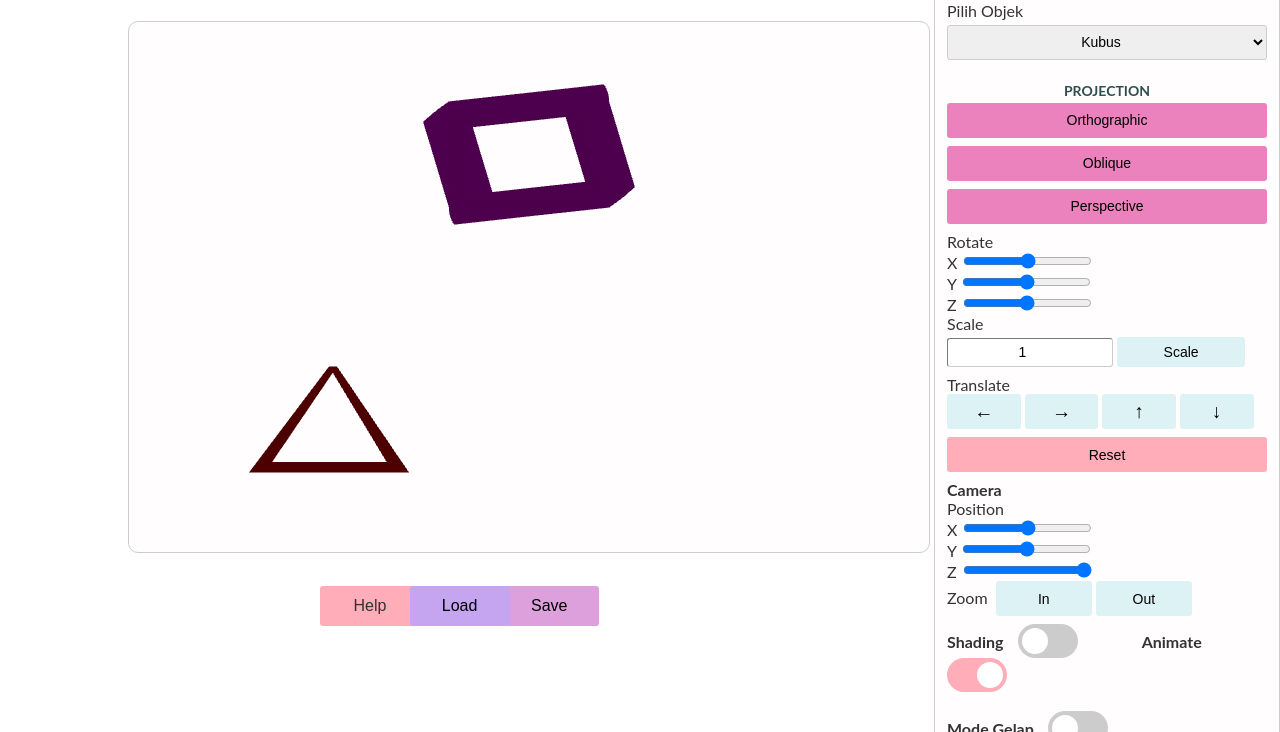
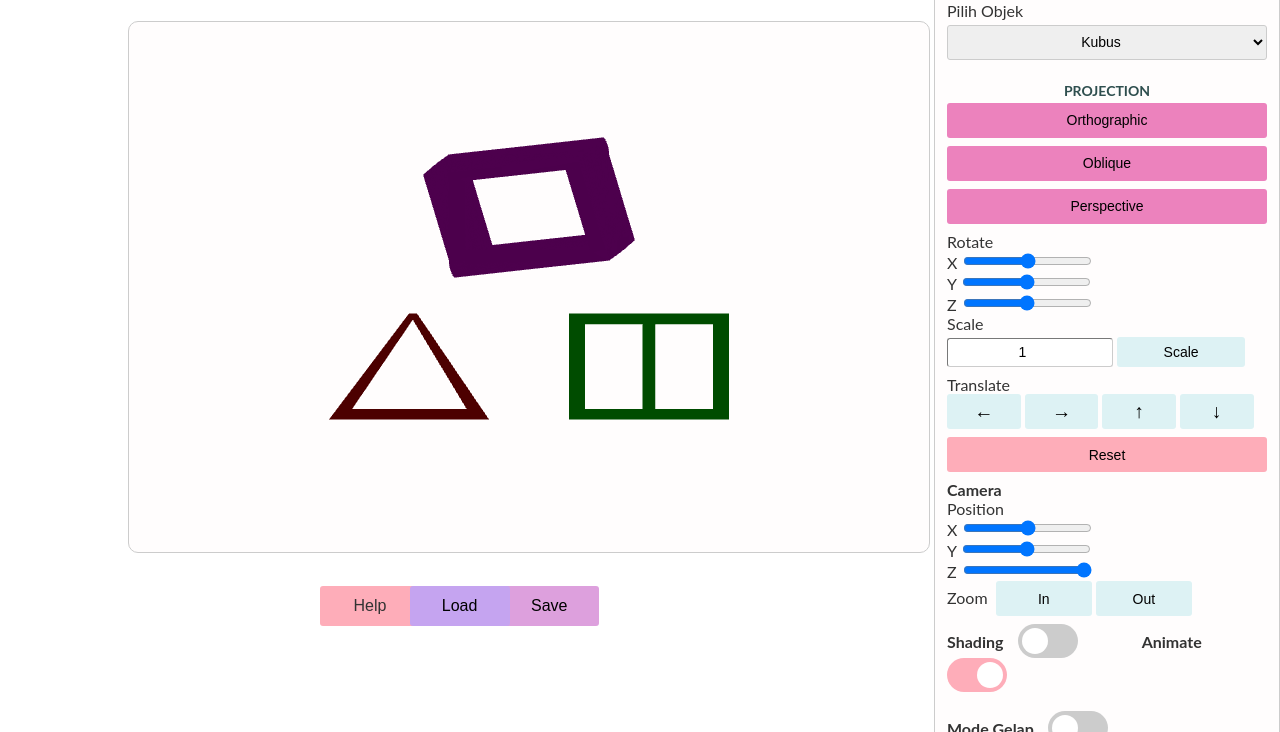
Before and after one commit to febryola/IF3260_Tugas2_K03_G17, a plain HTML site: page src/index.html in a window 1280 px wide. Shown: the part 68-800 px from the top of the page. Drawn offline with Linux system fonts and the light colour scheme.

Commit message:
Feat: Add prism

```diff
--- a/src/index.html
+++ b/src/index.html
@@ -21,8 +21,8 @@
         <label>Pilih Objek</label>
         <select id="objectlist" name="objectlist" onchange="resetValueObject()">
                 <option value="cube">Kubus</option>
-                <option value="limas">Limas</option>
-                <option value="bangun3">Bangun ke 3</option>
+                <option value="limas">Limas Segitiga</option>
+                <option value="prisma">Prisma Segitiga</option>
         </select>
         <h3>PROJECTION</h3>
         <button id="button-proj" onclick="toOrthographic()">Orthographic</button>
--- a/src/util/model.js
+++ b/src/util/model.js
@@ -10,7 +10,7 @@ var verticeKubus = [
     0.2, 0.2, 0.2, 0.2, 0.16, 0.2, 0.2,
 
     //bottom face
-    -0.2, -0.2, 0.2, -0.16, -0.2, 0.2, -0.16, -0.2, -0.2, -0.2, -0.2, -0.2, 0.16, -0.2, 0.2, 0.2, -0.2, 0.2, 0.2, -0.2, -0.2, 0.16, -0.2, -0.2, -0.2, -0.2, 0.2,
+    -0.16, -0.2, 0.2, -0.16, -0.2, -0.2, -0.2, -0.2, -0.2, -0.2, -0.2, 0.2, 0.16, -0.2, 0.2, 0.2, -0.2, 0.2, 0.2, -0.2, -0.2, 0.16, -0.2, -0.2, -0.2, -0.2, 0.2,
     0.2, -0.2, 0.2, 0.2, -0.2, 0.16, -0.2, -0.2, 0.16, -0.2, -0.2, -0.2, 0.2, -0.2, -0.2, 0.2, -0.2, -0.16, -0.2, -0.2, -0.16,
 
     //top face
@@ -54,7 +54,54 @@ var limasSegiempatVertice = [
     -0.2,-0.2,-0.2, 0.2,-0.2,-0.2, 0.16,-0.16,-0.16, -0.16,-0.16,-0.16,
     -0.2,-0.2,-0.2, -0.16,-0.2,-0.2, 0.02,0.2,0.02, 0,0.2,0.02,
     0.16,-0.2,-0.2, 0.2,-0.2,-0.2, 0.02,0.2,0.02, 0,0.2,0.02,
-  ];
+];
+
+var prismaSegitigaVertice = [
+    /*
+        Alas
+            Inner vertices:
+                A: (0.16, -0.2, -0.16) untuk pojok kanan bawah
+                B: (-0.16, -0.2, -0.16) untuk pojok kiri bawah
+                C: (0, -0.2, 0.16) untuk pojok atas
+            Outer vertices
+                D: (0.2, -0.2, -0.2) untuk pojok kanan bawah
+                E: (-0.2, -0.2, -0.2) untuk pojok kiri bawah
+                F: (0, -0.2, 0.2) untuk pojok atas
+        Segiempatnya:
+            ADFC, ABED, BCFE
+    */
+    0.16,-0.2,-0.16, 0.2,-0.2,-0.2, 0,-0.2,0.2, 0,-0.2,0.16,
+    0.16,-0.2,-0.16, -0.16,-0.2,-0.16, -0.2,-0.2,-0.2, 0.2,-0.2,-0.2,
+    -0.16,-0.2,-0.16, 0,-0.2,0.16, 0,-0.2,0.2, -0.2,-0.2,-0.2,
+    /*
+        Tutup:
+            Sama seperti alas, hanya saja y = 0.2
+    */
+    0.16,0.2,-0.16, 0.2,0.2,-0.2, 0,0.2,0.2, 0,0.2,0.16,
+    0.16,0.2,-0.16, -0.16,0.2,-0.16, -0.2,0.2,-0.2, 0.2,0.2,-0.2,
+    -0.16,0.2,-0.16, 0,0.2,0.16, 0,0.2,0.2, -0.2,0.2,-0.2,
+    /*
+        Sisi #1: Menghubungkan sebelah 'kiri'
+    */
+    -0.2,-0.2,-0.2, 0,-0.2,0.2, -0.016,-0.16,0.168, -0.176,-0.16,-0.152,
+    0,-0.2,0.2, 0,0.2,0.2, -0.016,0.16,0.168, -0.016,-0.16,0.168,
+    0,0.2,0.2, -0.2,0.2,-0.2, -0.176,0.16,-0.152, -0.016,0.16,0.168,
+    -0.2,0.2,-0.2, -0.2,-0.2,-0.2, -0.176,-0.16,-0.152, -0.176,0.16,-0.152,
+    /*
+        Sisi #2: Menghubungkan sebelah 'kanan'
+    */
+    0.2,-0.2,-0.2, 0.176,-0.16,-0.152, 0.016,-0.16,0.168, 0,-0.2,0.2,
+    0.2,-0.2,-0.2, 0.2,0.2,-0.2, 0.176,0.16,-0.152, 0.176,-0.16,-0.152,
+    0.2,0.2,-0.2, 0,0.2,0.2, 0.016,0.16,0.168, 0.176,0.16,-0.152,
+    0,0.2,0.2, 0,-0.2,0.2, 0.016,-0.16,0.168, 0.016,0.16,0.168,
+    /*
+        Sisi #3: Menghubungkan sebelah 'depan'
+    */
+    -0.2,-0.2,-0.2, 0.2,-0.2,-0.2, 0.16,-0.16,-0.2, -0.16, -0.16, -0.2,
+    0.2,-0.2,-0.2, 0.2,0.2,-0.2, 0.16,0.16,-0.2, 0.16,-0.16,-0.2,
+    0.2,0.2,-0.2, -0.2,0.2,-0.2, -0.16,0.16,-0.2, 0.16,0.16,-0.2,
+    -0.2,0.2,-0.2, -0.2,-0.2,-0.2, -0.16,-0.16,-0.2, -0.16,0.16,-0.2
+]
 
 var verticeColors = [
     1, 0, 1, 1, 0, 1, 1, 0, 1, 1, 0, 1, 1, 0, 1, 1, 0, 1, 1, 0, 1, 1, 0, 1, 1, 0,
--- a/src/util/objek.js
+++ b/src/util/objek.js
@@ -10,6 +10,10 @@ for (var i = 0; i < 12 * 4 * 6; i++) {
 
 for (var i = 0; i < 12 * 4 * 4; i++) {
     vertices.push(limasSegiempatVertice[i]);
+}
+
+for (var i = 0; i < prismaSegitigaVertice.length; i ++) {
+    vertices.push(prismaSegitigaVertice[i]);
 }
 
 function setUpBuffer() {
@@ -194,8 +198,23 @@ function setUpInitScene() {
         "modelMatrix": model_matrix
     });
 
-    var init_translate_cube = translateFunc(0, 0.5, 0);
-    var init_translate_limas = translateFunc(-0.5, -0.5, 0);
+
+    let prismVertices = prismaSegitigaVertice.length / 3
+    objects.push({
+        "name": "prisma",
+        "offset": 40,
+        "end": 40 + prismVertices / 4,
+        "numVertices": prismVertices,
+        "vertices": vertices.slice(96 * 3 + 64 * 3, 96 * 3 + 64 * 3 + prismVertices * 3),
+        "color": verticeColors.slice(96 * 3 + 64 * 3, 96 * 3 + 64 * 3 + prismVertices * 3),
+        "normals": vertexNormals.slice(96 * 3 + 64 * 3, 96 * 3 + 64 * 3 + prismVertices * 3),
+        "projMatrix": proj_matrix,
+        "modelMatrix": model_matrix
+    })
+
+    var init_translate_cube = translateFunc(0, 0.3, 0);
+    var init_translate_limas = translateFunc(-0.3, -0.3, 0);
+    var init_translate_prism = translateFunc(0.3, -0.3, 0);
 
     // cube
     let cube_model_matrix = objects[0].modelMatrix
@@ -205,7 +224,12 @@ function setUpInitScene() {
     let limas_model_matrix = objects[1].modelMatrix
     objects[1].modelMatrix = multiply(limas_model_matrix, init_translate_limas);
 
+    // limas
+    let prism_model_matrix = objects[2].modelMatrix
+    objects[2].modelMatrix = multiply(prism_model_matrix, init_translate_prism);
+
     for (var i = 0; i < objects.length; i++) {
+        console.log("Drawing object", i);
         draw(
             objects[i].modelMatrix,
             objects[i].offset,
```
